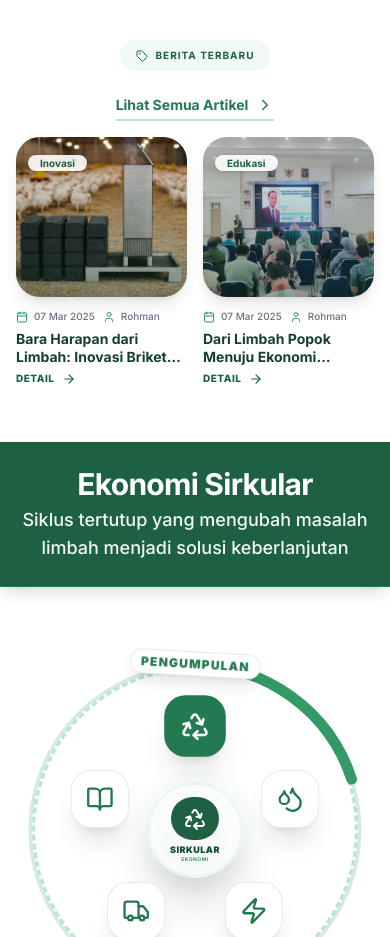
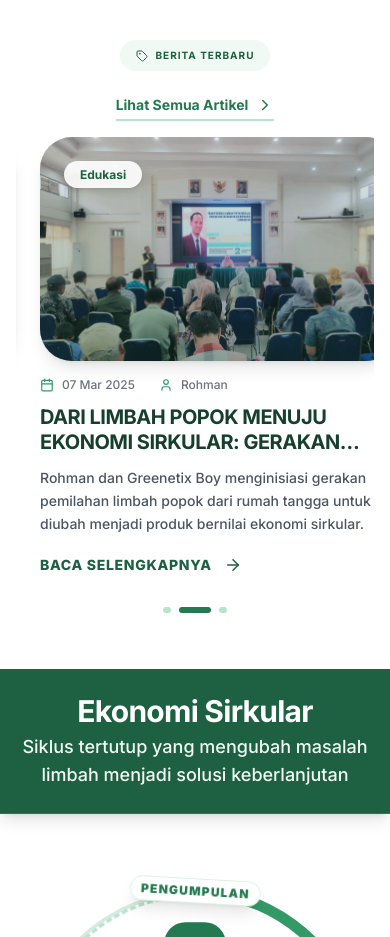
Before and after one commit to rizd027/Greenetix-Boy, a Next.js app: page / in a window 390 px wide. Shown: the part 860-1797 px from the top of the page. Built offline with nearby package versions, Linux system fonts and the light colour scheme.

Commit message:
Implement automatic mobile news carousel

```diff
--- a/components/BlogSection.tsx
+++ b/components/BlogSection.tsx
@@ -13,6 +13,27 @@ export default function BlogSection() {
     const [selectedPost, setSelectedPost] = useState<typeof posts[0] | null>(null);
     const [currentImageIndex, setCurrentImageIndex] = useState(0);
     const [fullscreenImageIndex, setFullscreenImageIndex] = useState<number | null>(null);
+    const [activeMobileIndex, setActiveMobileIndex] = useState(0);
+    const [isMobile, setIsMobile] = useState(false);
+
+    // Check for mobile viewport
+    useEffect(() => {
+        const checkMobile = () => {
+            setIsMobile(window.innerWidth < 768);
+        };
+        checkMobile();
+        window.addEventListener('resize', checkMobile);
+        return () => window.removeEventListener('resize', checkMobile);
+    }, []);
+
+    // Auto slide for mobile carousel
+    useEffect(() => {
+        if (!isMobile || selectedPost) return;
+        const interval = setInterval(() => {
+            setActiveMobileIndex((prev) => (prev + 1) % posts.length);
+        }, 5000);
+        return () => clearInterval(interval);
+    }, [isMobile, selectedPost]);
 
     const handleNext = (e: React.MouseEvent) => {
         e.stopPropagation();
@@ -94,58 +115,77 @@ export default function BlogSection() {
                         </Link>
                     </div>
 
-                    <div className="grid grid-cols-2 lg:grid-cols-3 gap-4 md:gap-6">
+                    <div className="relative overflow-hidden md:overflow-visible group/carousel">
+                        <motion.div
+                            animate={{ x: isMobile ? `-${activeMobileIndex * 100}%` : 0 }}
+                            transition={{ type: "spring", damping: 25, stiffness: 120 }}
+                            className="flex md:grid md:grid-cols-2 lg:grid-cols-3 gap-6"
+                        >
                             {posts.map((post, index) => (
                                 <div
                                     key={index}
-                                className={`group cursor-pointer ${index === 2 ? 'hidden lg:block' : ''}`}
+                                    className="w-full flex-shrink-0 md:w-auto md:flex-shrink-1 group cursor-pointer"
                                     onClick={() => setSelectedPost(post)}
                                 >
                                     {/* Image Container */}
-                                <div className="relative h-40 md:h-64 rounded-[1.5rem] md:rounded-[2.2rem] overflow-hidden shadow-lg mb-3 md:mb-4">
+                                    <div className="relative h-56 md:h-64 rounded-[2rem] md:rounded-[2.2rem] overflow-hidden shadow-lg mb-4 md:mb-6">
                                         <Image
                                             src={post.image}
                                             alt={post.title}
                                             fill
                                             className="object-cover transition-transform duration-700 group-hover:scale-110"
-                                        sizes="(max-width: 768px) 50vw, 33vw"
+                                            sizes="(max-width: 768px) 100vw, (max-width: 1200px) 50vw, 33vw"
                                         />
                                         <div className="absolute inset-0 bg-gradient-to-t from-primary-900/40 to-transparent"></div>
-                                    <div className="absolute top-3 left-3 md:top-6 md:left-6">
-                                        <span className="px-3 py-0.5 md:px-4 md:py-1 bg-white/90 backdrop-blur-sm rounded-full text-[10px] md:text-xs font-bold text-primary-700 shadow-md">
+                                        <div className="absolute top-6 left-6">
+                                            <span className="px-4 py-1.5 bg-white/90 backdrop-blur-sm rounded-full text-xs font-bold text-primary-700 shadow-md">
                                                 {post.category}
                                             </span>
                                         </div>
                                     </div>
 
                                     {/* Meta */}
-                                <div className="flex flex-wrap items-center gap-2 md:gap-6 text-[10px] md:text-xs text-gray-500 mb-1.5 md:mb-2 font-medium">
-                                    <div className="flex items-center gap-1.5 md:gap-2">
-                                        <Calendar size={12} className="md:w-[14px] md:h-[14px] text-primary-500" />
+                                    <div className="flex items-center gap-6 text-xs text-gray-500 mb-3 font-medium">
+                                        <div className="flex items-center gap-2">
+                                            <Calendar size={14} className="text-primary-500" />
                                             {post.date}
                                         </div>
-                                    <div className="flex items-center gap-1.5 md:gap-2">
-                                        <User size={12} className="md:w-[14px] md:h-[14px] text-primary-500" />
+                                        <div className="flex items-center gap-2">
+                                            <User size={14} className="text-primary-500" />
                                             {post.author}
                                         </div>
                                     </div>
 
                                     {/* Content */}
-                                <h3 className="text-sm md:text-2xl font-bold text-primary-900 mb-1.5 md:mb-2 group-hover:text-primary-600 transition-colors line-clamp-2 leading-tight">
+                                    <h3 className="text-xl md:text-2xl font-bold text-primary-900 mb-3 group-hover:text-primary-600 transition-colors line-clamp-2 leading-tight uppercase tracking-tight">
                                         {post.title}
                                     </h3>
-                                <p className="hidden md:block text-gray-600 leading-relaxed mb-4 line-clamp-3 text-sm md:text-base">
+                                    <p className="text-gray-600 leading-relaxed mb-5 line-clamp-3 text-sm md:text-base font-medium">
                                         {post.excerpt}
                                     </p>
 
-                                <div className="flex items-center gap-2 md:gap-3 text-primary-700 font-extrabold text-[10px] md:text-sm uppercase tracking-wider group-hover:gap-5 transition-all">
-                                    {/* Baca Selengkapnya text is hidden on mobile to avoid overlap */}
-                                    <span className="hidden md:inline">Baca Selengkapnya</span>
-                                    <span className="md:hidden">Detail</span>
-                                    <ArrowRight size={14} className="md:w-[18px] md:h-[18px]" />
+                                    <div className="flex items-center gap-3 text-primary-700 font-extrabold text-sm uppercase tracking-wider group-hover:gap-5 transition-all">
+                                        BACA SELENGKAPNYA
+                                        <ArrowRight size={18} />
                                     </div>
                                 </div>
                             ))}
+                        </motion.div>
+
+                        {/* Navigation Dots (Mobile only) */}
+                        <div className="flex md:hidden justify-center items-center gap-2 mt-8">
+                            {posts.map((_, idx) => (
+                                <button
+                                    key={idx}
+                                    onClick={() => setActiveMobileIndex(idx)}
+                                    className={`h-1.5 transition-all rounded-full ${idx === activeMobileIndex
+                                        ? "w-8 bg-primary-600"
+                                        : "w-2 bg-primary-200"
+                                        }`}
+                                    aria-label={`Go to slide ${idx + 1}`}
+                                />
+                            ))}
+                        </div>
                     </div>
                 </div>
 
```
Lines whose indentation alone changed are shown as unchanged.
